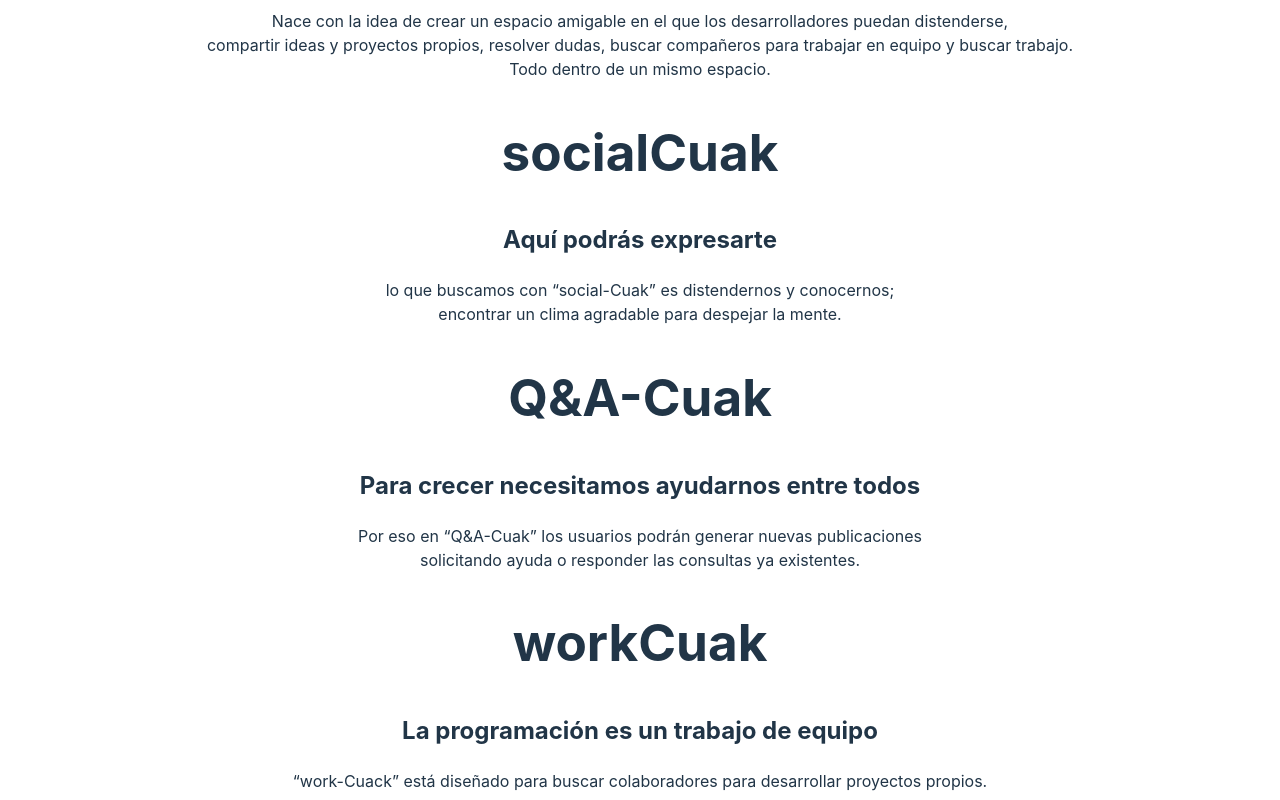
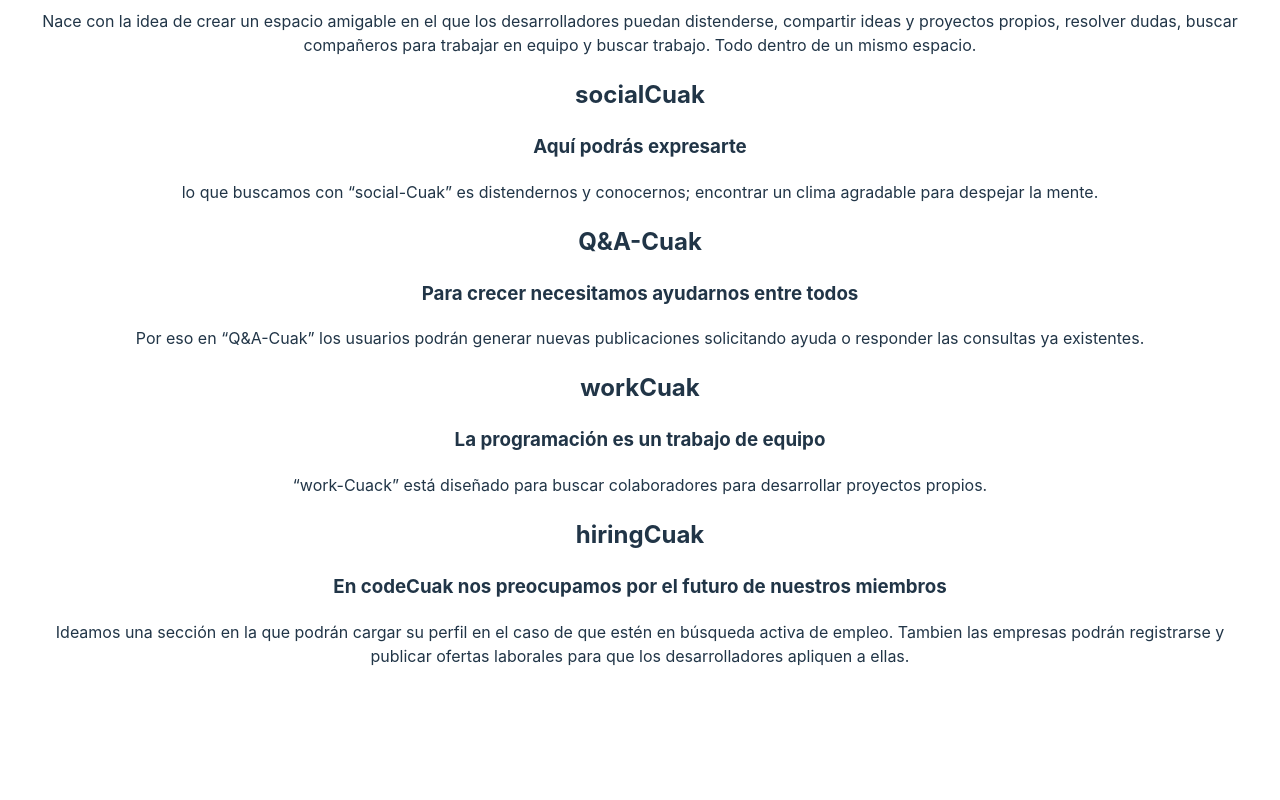
Before and after one commit to SeroTomas/FrontEnd, a React (Vite) app in the folder codecuakfront/: page / in a window 1280 px wide. Shown: the part 220-1020 px from the top of the page. After the commit the page ends 936 px from the top, so only its background shows below. Built offline with nearby package versions, Linux system fonts and the light colour scheme.

Commit message:
fixed sections

```diff
--- a/codecuakfront/src/components/Landing/Landing.jsx
+++ b/codecuakfront/src/components/Landing/Landing.jsx
@@ -8,45 +8,44 @@ const Landing = () => {
         <h2>La red social por y para desarrolladores</h2>
         <p>
           Nace con la idea de crear un espacio amigable en el que los
-          desarrolladores puedan distenderse,
-          <br />
-          compartir ideas y proyectos propios, resolver dudas, buscar compañeros
-          para trabajar en equipo y buscar trabajo.
-          <br />
-          Todo dentro de un mismo espacio.
+          desarrolladores puedan distenderse, compartir ideas y proyectos
+          propios, resolver dudas, buscar compañeros para trabajar en equipo y
+          buscar trabajo. Todo dentro de un mismo espacio.
         </p>
       </section>
       <section>
-        <h1>socialCuak</h1>
-        <h2>Aquí podrás expresarte</h2>
+        <h2>socialCuak</h2>
+        <h3>Aquí podrás expresarte</h3>
         <p>
           lo que buscamos con “social-Cuak” es distendernos y conocernos;
-          <br />
           encontrar un clima agradable para despejar la mente.
         </p>
       </section>
       <section>
-        <h1>Q&A-Cuak</h1>
-        <h2>Para crecer necesitamos ayudarnos entre todos</h2>
+        <h2>Q&A-Cuak</h2>
+        <h3>Para crecer necesitamos ayudarnos entre todos</h3>
         <p>
-          Por eso en “Q&A-Cuak” los usuarios podrán generar nuevas publicaciones{" "}
-          <br />
+          Por eso en “Q&A-Cuak” los usuarios podrán generar nuevas publicaciones
           solicitando ayuda o responder las consultas ya existentes.
         </p>
       </section>
       <section>
-        <h1>workCuak</h1>
-        <h2>La programación es un trabajo de equipo</h2>
-        <p>“work-Cuack” está diseñado para buscar colaboradores para desarrollar proyectos propios. </p>
+        <h2>workCuak</h2>
+        <h3>La programación es un trabajo de equipo</h3>
+        <p>
+          “work-Cuack” está diseñado para buscar colaboradores para desarrollar
+          proyectos propios.
+        </p>
       </section>
       <section>
-        <h1>hiringCuak</h1>
-        <h2>En codeCuak nos preocupamos por el futuro de nuestros miembros</h2>
-        <p>Ideamos una sección en la que podrán cargar su perfil en el caso de que estén en búsqueda activa de empleo.
-          <br/>
-          Tambien las empresas podrán registrarse y publicar ofertas laborales para que los desarrolladores apliquen a ellas.
+        <h2>hiringCuak</h2>
+        <h3>En codeCuak nos preocupamos por el futuro de nuestros miembros</h3>
+        <p>
+          Ideamos una sección en la que podrán cargar su perfil en el caso de
+          que estén en búsqueda activa de empleo. Tambien las empresas podrán
+          registrarse y publicar ofertas laborales para que los desarrolladores
+          apliquen a ellas.
         </p>
-
       </section>
     </>
   );
```
